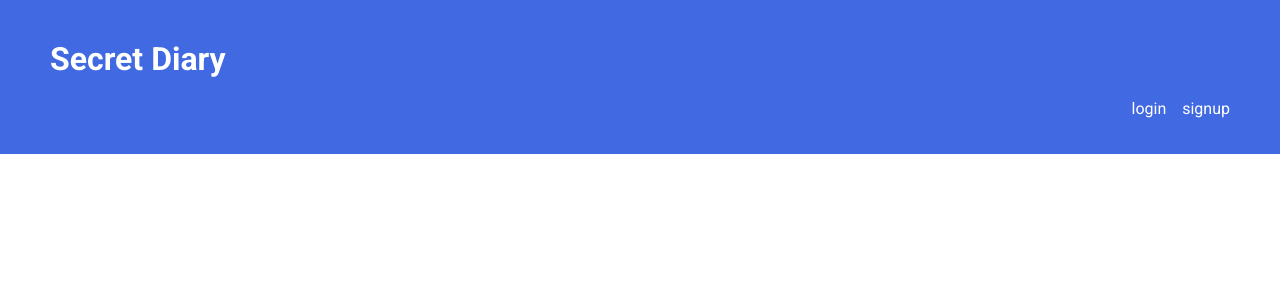
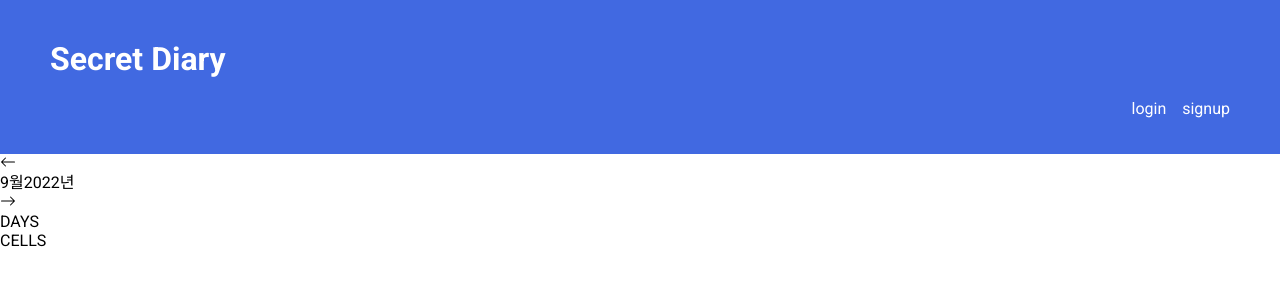
Before and after one commit to sojeongsojeong-park/diary, a React (Create React App) app: page /calendar in a window 1280 px wide. Shown: the top 300 px of the page. Built offline with nearby package versions, Linux system fonts and the light colour scheme; no server answers.

Commit message:
feat: implement calendar header

```diff
--- a/package.json
+++ b/package.json
@@ -6,10 +6,12 @@
     "@testing-library/jest-dom": "^5.16.4",
     "@testing-library/react": "^13.3.0",
     "@testing-library/user-event": "^13.5.0",
+    "date-fns": "^2.29.3",
     "firebase": "^9.9.4",
     "normalize.css": "^8.0.1",
     "react": "^18.2.0",
     "react-dom": "^18.2.0",
+    "react-icons": "^4.4.0",
     "react-router-dom": "^6.3.0",
     "react-scripts": "5.0.1",
     "web-vitals": "^2.1.4"
--- a/src/App.jsx
+++ b/src/App.jsx
@@ -1,6 +1,7 @@
 import React from "react";
 import { BrowserRouter, Routes, Route, Navigate } from "react-router-dom";
-import Nav from "./components/Nav";
+import Calendar from "./components/Calendar/Calendar";
+import Nav from "./components/Nav/Nav";
 import { useAuthContext } from "./hooks/useAuthContext";
 import Home from "./pages/home/Home";
 import Login from "./pages/login/Login";
@@ -36,6 +37,7 @@ function App() {
                 !user ? <Signup /> : <Navigate replace={true} to='/'></Navigate>
               }
             ></Route>
+            <Route path='/calendar' element={<Calendar />}></Route>
           </Routes>
         </BrowserRouter>
       ) : (
--- /dev/null
+++ b/src/components/Calendar/Calendar.jsx
@@ -0,0 +1,41 @@
+import React, { useState } from "react";
+import { addMonths, format, subMonths } from "date-fns";
+import { BsArrowLeft, BsArrowRight } from "react-icons/bs";
+
+const RenderHeader = ({ currentMonth, prevMonth, nextMonth }) => {
+  return (
+    <div className='headerContainer'>
+      <BsArrowLeft onClick={prevMonth} />
+      <div className='monthContainer'>
+        <span className='month'>{format(currentMonth, "M")}월</span>
+        <span className='year'>{format(currentMonth, "yyyy")}년</span>
+      </div>
+      <BsArrowRight onClick={nextMonth} />
+    </div>
+  );
+};
+
+const Calendar = () => {
+  const [currentMonth, setCurrentMonth] = useState(new Date());
+  const [selectedDate, setSelectedDate] = useState(new Date());
+
+  const prevMonth = () => {
+    setCurrentMonth(subMonths(currentMonth, 1));
+  };
+  const nextMonth = () => {
+    setCurrentMonth(addMonths(currentMonth, 1));
+  };
+  return (
+    <div className='calendar'>
+      <RenderHeader
+        currentMonth={currentMonth}
+        prevMonth={prevMonth}
+        nextMonth={nextMonth}
+      />
+      <div className='days'>DAYS</div>
+      <div className='cells'>CELLS</div>
+    </div>
+  );
+};
+
+export default Calendar;
--- a/src/components/Nav.jsx
+++ b/src/components/Nav/Nav.jsx
@@ -1,7 +1,7 @@
 import React from "react";
 import { Link } from "react-router-dom";
-import { useAuthContext } from "../hooks/useAuthContext";
-import { useLogout } from "../hooks/useLogout";
+import { useAuthContext } from "../../hooks/useAuthContext";
+import { useLogout } from "../../hooks/useLogout";
 import styles from "./Nav.module.css";
 
 function Nav() {
```
Also changed, not shown: src/components/Nav/Nav.module.css (renamed from src/components/Nav.module.css), 1 other file (tests, documents, lock files or other folders).
